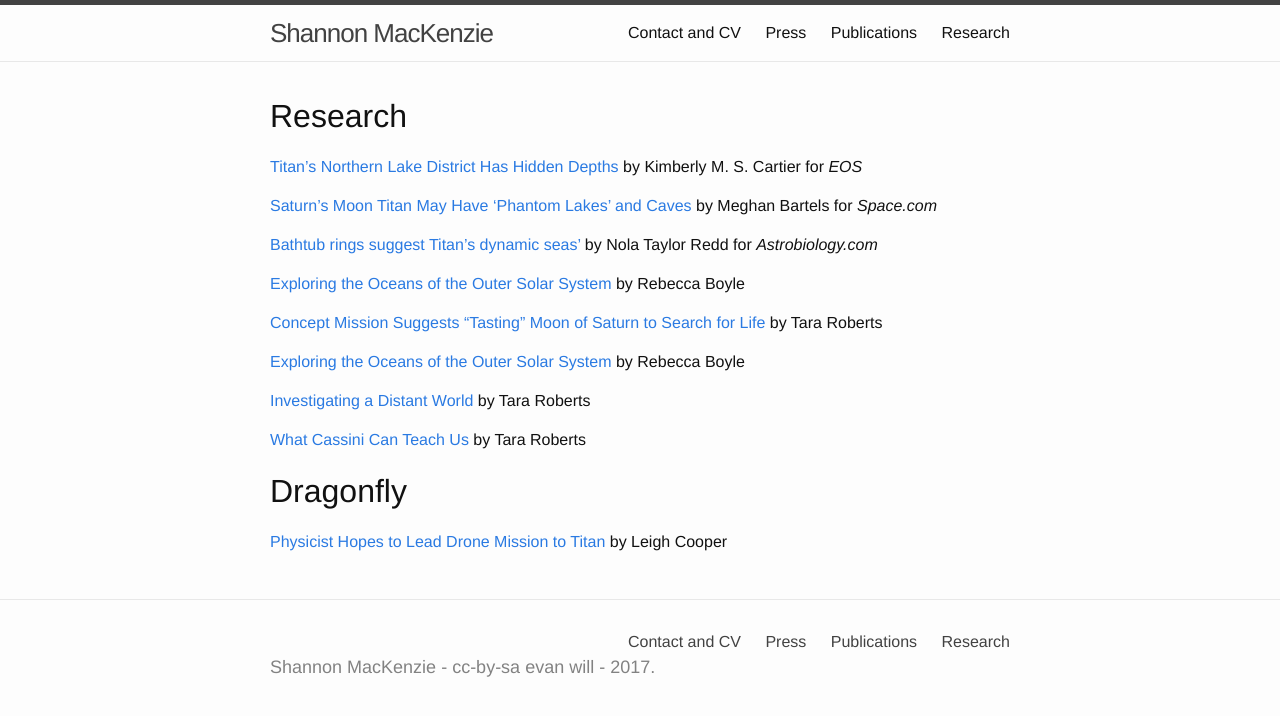
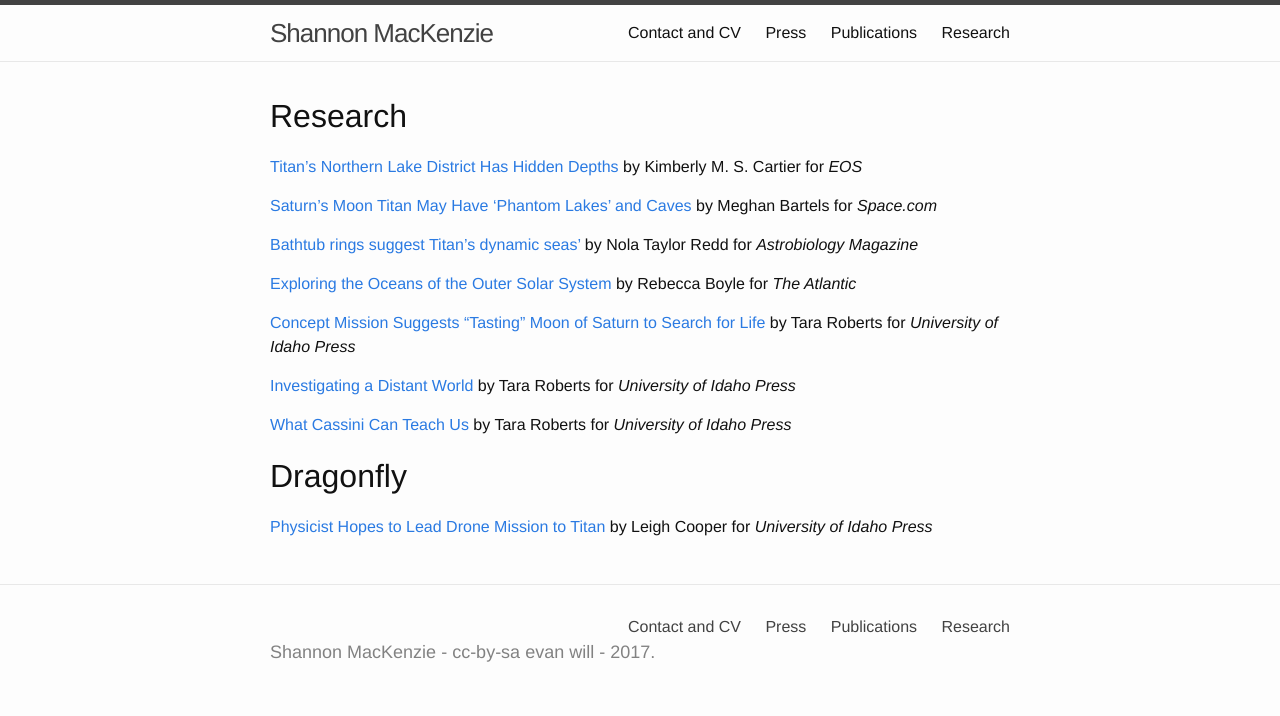
Before and after one commit to shannonmackenzie/shannonmackenzie.github.io, a Jekyll site: the page built from press.md, in a window 1280 px wide. Shown: the top 716 px of the page. Built offline with Jekyll 4.4.1, drawn with Linux system fonts in a browser that asks for light colours.

Commit message:
Update press.md
finished adding publications

```diff
--- a/press.md
+++ b/press.md
@@ -8,21 +8,18 @@ permalink: /press
 
 [Saturn's Moon Titan May Have 'Phantom Lakes' and Caves](https://www.space.com/saturn-moon-titan-phantom-lakes-caves) by Meghan Bartels for *Space.com*
 
-[Bathtub rings suggest Titan's dynamic seas'](http://www.astrobio.net/news-exclusive/bathtub-rings-suggest-titans-dynamic-seas/) by Nola Taylor Redd for *Astrobiology.com*
+[Bathtub rings suggest Titan's dynamic seas'](http://www.astrobio.net/news-exclusive/bathtub-rings-suggest-titans-dynamic-seas/) by Nola Taylor Redd for *Astrobiology Magazine*
 
-[Exploring the Oceans of the Outer Solar System](https://www.theatlantic.com/science/archive/2016/03/planet-mission-concepts/475281/) by Rebecca Boyle
+[Exploring the Oceans of the Outer Solar System](https://www.theatlantic.com/science/archive/2016/03/planet-mission-concepts/475281/) by Rebecca Boyle for *The Atlantic*
 
 
-[Concept Mission Suggests "Tasting" Moon of Saturn to Search for Life](https://www.uidaho.edu/news/news-articles/news-releases/2016-june/061316-moonresearch) by Tara Roberts
+[Concept Mission Suggests "Tasting" Moon of Saturn to Search for Life](https://www.uidaho.edu/news/news-articles/news-releases/2016-june/061316-moonresearch) by Tara Roberts for *University of Idaho Press*
 
 
-[Exploring the Oceans of the Outer Solar System](https://www.theatlantic.com/science/archive/2016/03/planet-mission-concepts/475281/) by Rebecca Boyle
+[Investigating a Distant World](http://www.uidaho.edu/sci/undergrad-research/research-expo/2013/shannon-mackenzie) by Tara Roberts for *University of Idaho Press*
 
 
-[Investigating a Distant World](http://www.uidaho.edu/sci/undergrad-research/research-expo/2013/shannon-mackenzie) by Tara Roberts
-
-
-[What Cassini Can Teach Us](https://www.uidaho.edu/news/here-we-have-idaho-magazine/past-issues/2017-spring/cassini) by Tara Roberts
+[What Cassini Can Teach Us](https://www.uidaho.edu/news/here-we-have-idaho-magazine/past-issues/2017-spring/cassini) by Tara Roberts for *University of Idaho Press*
 
 # Dragonfly
-[Physicist Hopes to Lead Drone Mission to Titan](https://www.uidaho.edu/sci/news/features/2018/dragonfly) by Leigh Cooper
+[Physicist Hopes to Lead Drone Mission to Titan](https://www.uidaho.edu/sci/news/features/2018/dragonfly) by Leigh Cooper for *University of Idaho Press*
```
